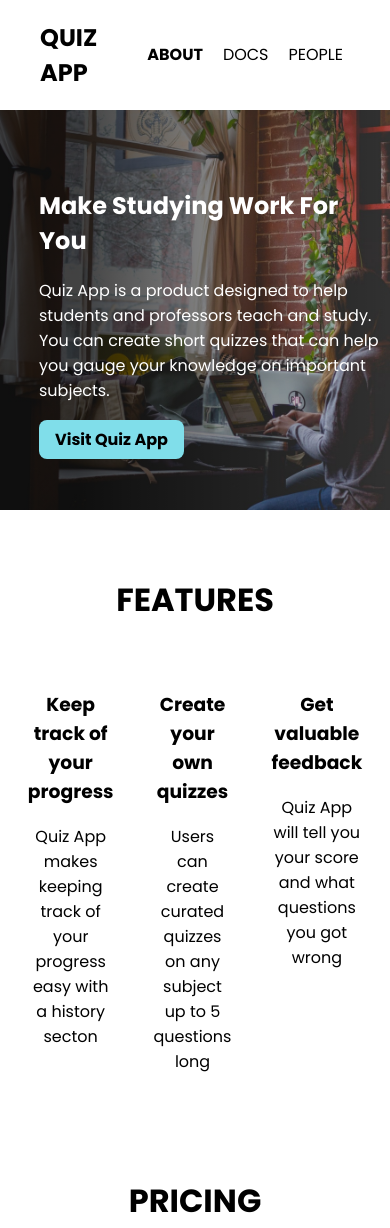
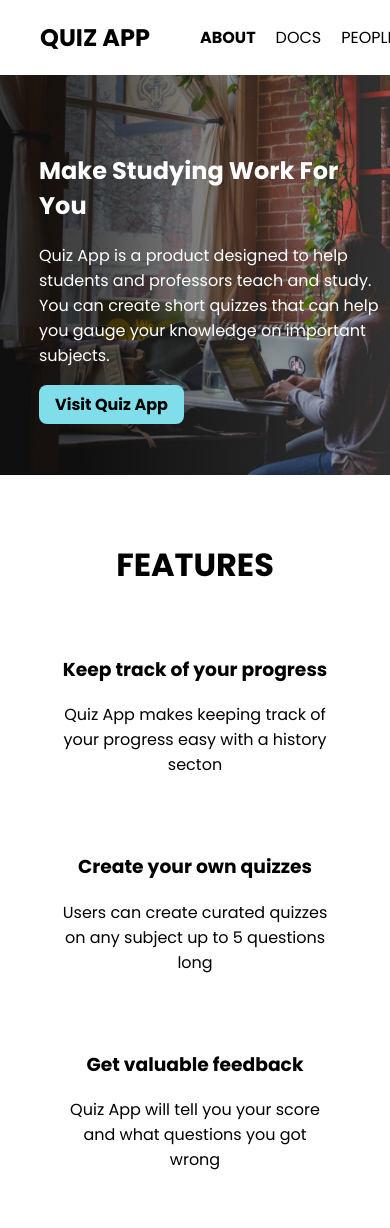
Before and after one commit to xavierhodges489/quizappdoc, a plain HTML site: page index.html in a window 390 px wide. Shown: the top 1228 px of the page. Drawn offline with Linux system fonts and the light colour scheme.

Commit message:
add media queries

```diff
--- a/styles.css
+++ b/styles.css
@@ -23,6 +23,10 @@ nav {
     align-items: center;
     padding: 0px 40px;
     text-transform: uppercase;
+}
+
+nav h1 {
+    white-space: nowrap;
 }
 
 .content {
@@ -90,6 +94,12 @@ nav {
     display: flex;
 }
 
+@media (max-width: 600px) {
+    .features {
+        flex-direction: column;
+    }
+}
+
 .feature {
     padding: 20px;
 }
```
